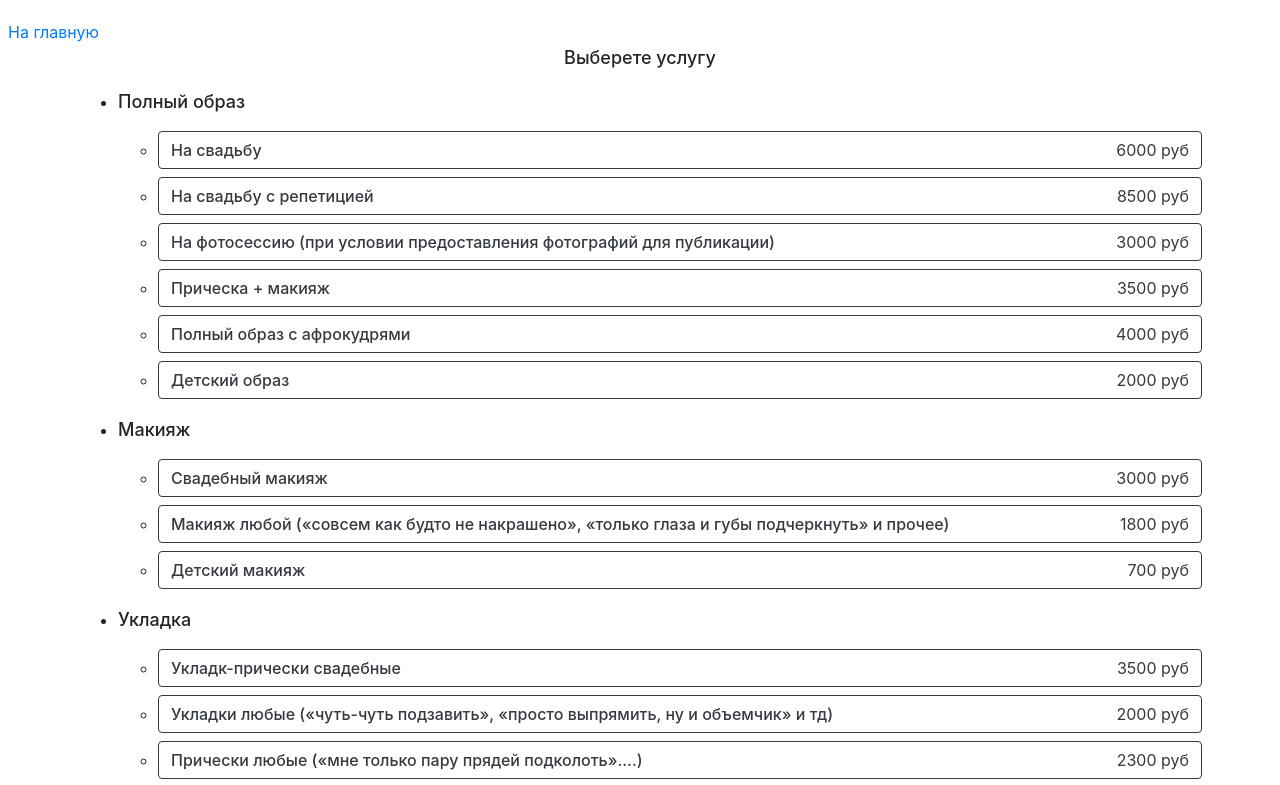
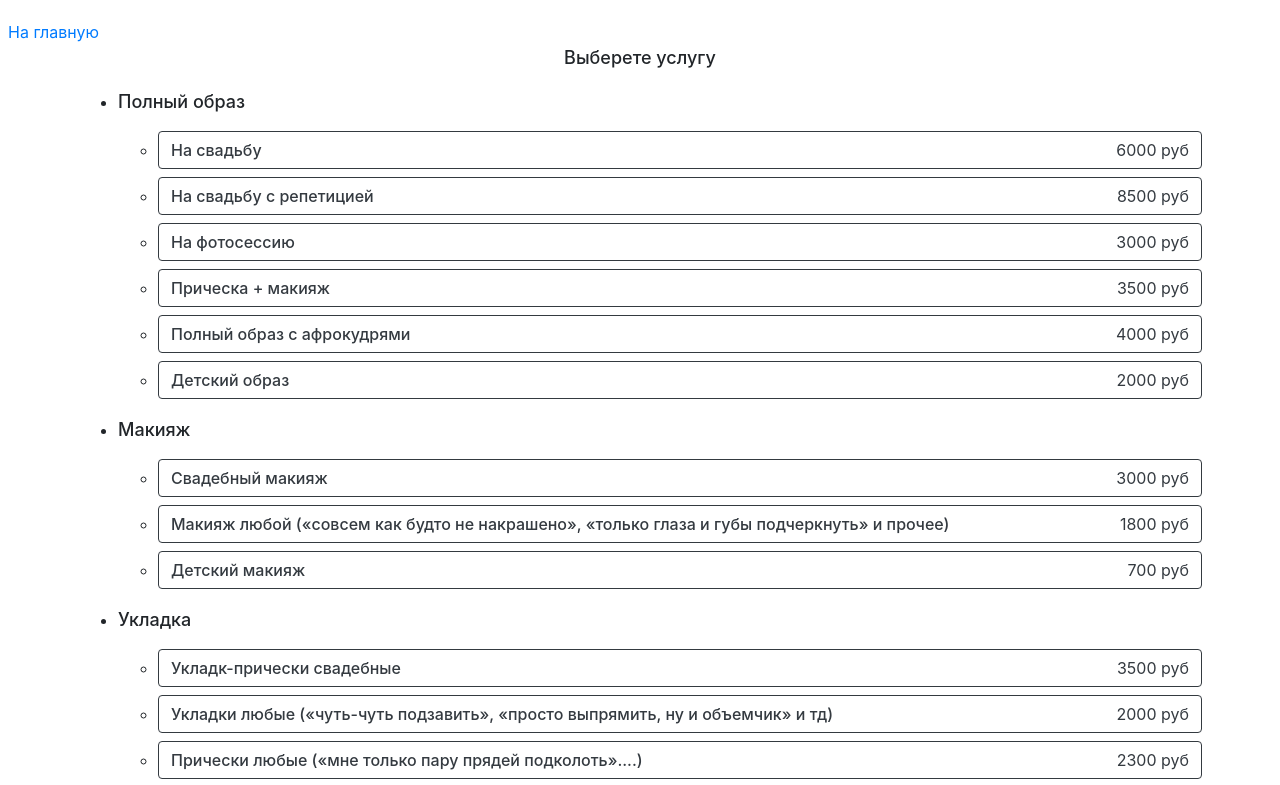
Before and after one commit to egoson/egoson.githab.io, a Nuxt app: page /form in a window 1280 px wide. Shown: the top 785 px of the page. Built offline with nearby package versions, Linux system fonts and the light colour scheme.

Commit message:
change price

```diff
--- a/pages/form.vue
+++ b/pages/form.vue
@@ -95,7 +95,7 @@ export default {
               cost: '8500',
             },
             {
-              title: 'На фотосессию (при условии предоставления фотографий для публикации)',
+              title: 'На фотосессию',
               cost: '3000',
             },
             {
```
